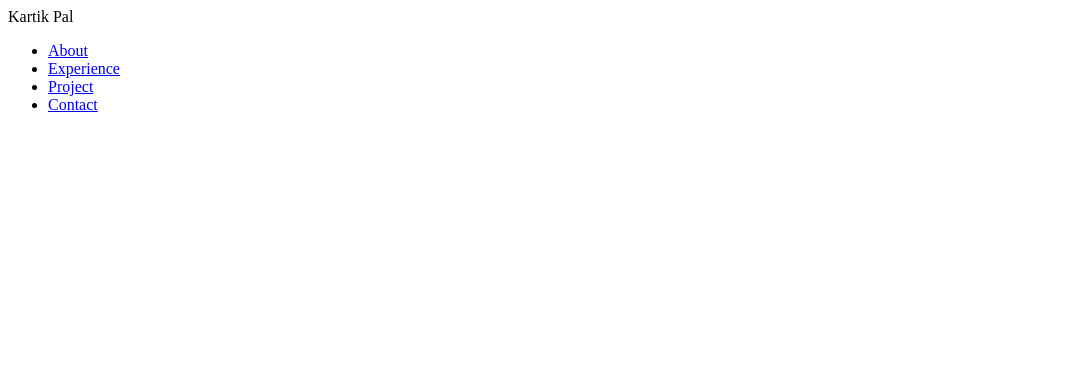
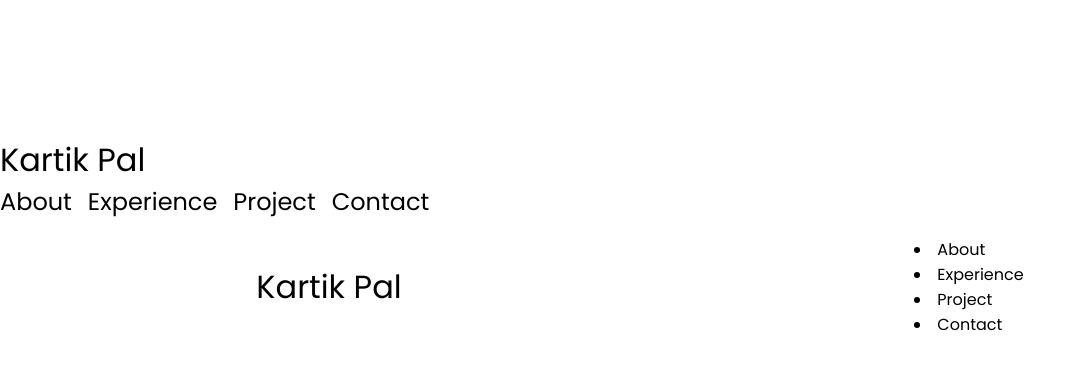
Before and after one commit to KartikPal26/KartikPal, a plain HTML site: page index.html in a window 1280 px wide. Shown: the whole page, without its empty margins (0-1085 px from the left). Drawn offline with Linux system fonts and the light colour scheme.

Commit message:
css on 23 added

```diff
--- a/index.html
+++ b/index.html
@@ -18,6 +18,23 @@
                 <li><a href="#contact">Contact</a></li>
             </ul>
         </div>
+    </nav>
+    <nav id="hamburger-nav">
+        <div class="logo">Kartik Pal</div>
+        <div class="hamburger-menu">
+            <div class ="hamburger-icon" onclick="toggleMenu()">
+                <span></span>
+                <span></span>
+                <span></span>
+            </div>
+            <div class="menu-links">
+                <li><a href="#about" onclick="toggleMenu()">About</a></li>
+                <li><a href="experience" onclick="toggleMenu()">Experience</a></li>
+                <li><a href="#project" onclick="toggleMenu()">Project</a></li>
+                <li><a href="#contact" onclick="toggleMenu()">Contact</a></li>
+            </div>
+        </div>
+    </nav>
     <script src="script.js"></script>
 </body>
 </html>
--- a/style.css
+++ b/style.css
@@ -0,0 +1,58 @@
+@import url('https://fonts.googleapis.com/css2?family=Poppins:ital,wght@0,100;0,200;0,300;0,400;0,500;0,600;0,700;0,800;0,900;1,100;1,200;1,300;1,400;1,500;1,600;1,700;1,800;1,900&display=swap');
+
+* {
+    margin : 0;
+    padding : 0;
+}
+
+body {
+    font-family: "Poppins", sans-serif;
+}
+
+html {
+    scroll-behavior: smooth;
+}
+
+p {
+    color: rgb(85,85,85);
+}
+
+a,
+.btn {
+    transition: all 300ms ease;
+}
+
+nav{
+    display: flex;
+    justify-content: space-around;
+    align-items: center;
+    height: 17vh;
+}
+
+.nav-links{
+    display: flex;
+    gap: 1rem;
+    list-style: none;
+    font-size: 1.5rem;
+}
+
+a{
+    color: black;
+    text-decoration: none;
+    text-decoration-color: white;
+}
+
+a:hover{
+    color: gray; ;
+    text-decoration: underline;
+    text-underline-offset: 1rem;
+    text-decoration-color: rgb(181,181,181);
+}
+
+.logo {
+    font-size: 2rem;
+}
+
+.logo:hover{
+    cursor:default;
+}
```
